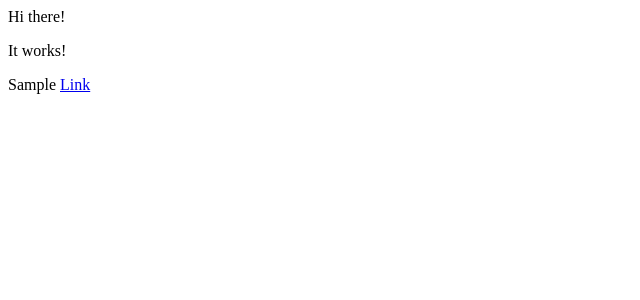
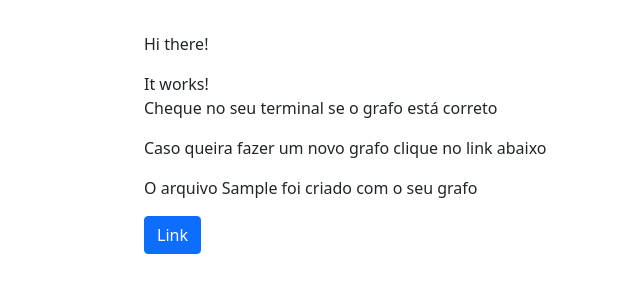
Before and after one commit to romulolyra/grafos-atv1, a Django app: template grafos_project/graph/templates/graph/display_graph.html in a window 1280 px wide. Shown: the top 300 px of the page, without its empty margins (0-640 px from the left). Run offline with Django 3.2, Linux system fonts and the light colour scheme; the template is opened without the code that fills it: most values are stand-ins (such as "Sample title", 1, 10 or a date in 2020); parts of the project's set-up code (start-up, migrations or seed data) failed here and were passed over.

Commit message:
Update display_graph.html

```diff
--- a/grafos_project/graph/templates/graph/display_graph.html
+++ b/grafos_project/graph/templates/graph/display_graph.html
@@ -1,12 +1,26 @@
+<!doctype html>
 <html>
-<body>
-    <p>Hi there!</p>
-    <p>It works!</p>
+    <head>
+        <title>Grafo</title>
 
-         <a>
-             {{graph_json}}</a>
+        <!-- Required meta tags -->
+        <meta charset="utf-8">
+        <meta name="viewport" content="width=device-width, initial-scale=1">
+
+        <!-- Bootstrap CSS -->
+        <link href="https://cdn.jsdelivr.net/npm/bootstrap@5.1.3/dist/css/bootstrap.min.css" rel="stylesheet" integrity="sha384-1BmE4kWBq78iYhFldvKuhfTAU6auU8tT94WrHftjDbrCEXSU1oBoqyl2QvZ6jIW3" crossorigin="anonymous">
+
+    </head>
+
+    <body>
+        <div style="margin-top: 2em; margin-bottom: 6em; margin-left: 9em; margin-right:9em;">
+            <p>Hi there!</p>
+            <Cheque>It works!<br> Cheque no seu terminal se o grafo está correto</p>
+            <p>Caso queira fazer um novo grafo clique no link abaixo</p>
+            <p>O arquivo {{graph_json}} foi criado com o seu grafo</p>
 
 
-    <a href="{% url 'graph_new' %}" >Link</a>
+            <a class="btn btn-primary" href="{% url 'graph_new' %}" >Link</a>
+        </div>
 </body>
 </html>
```
